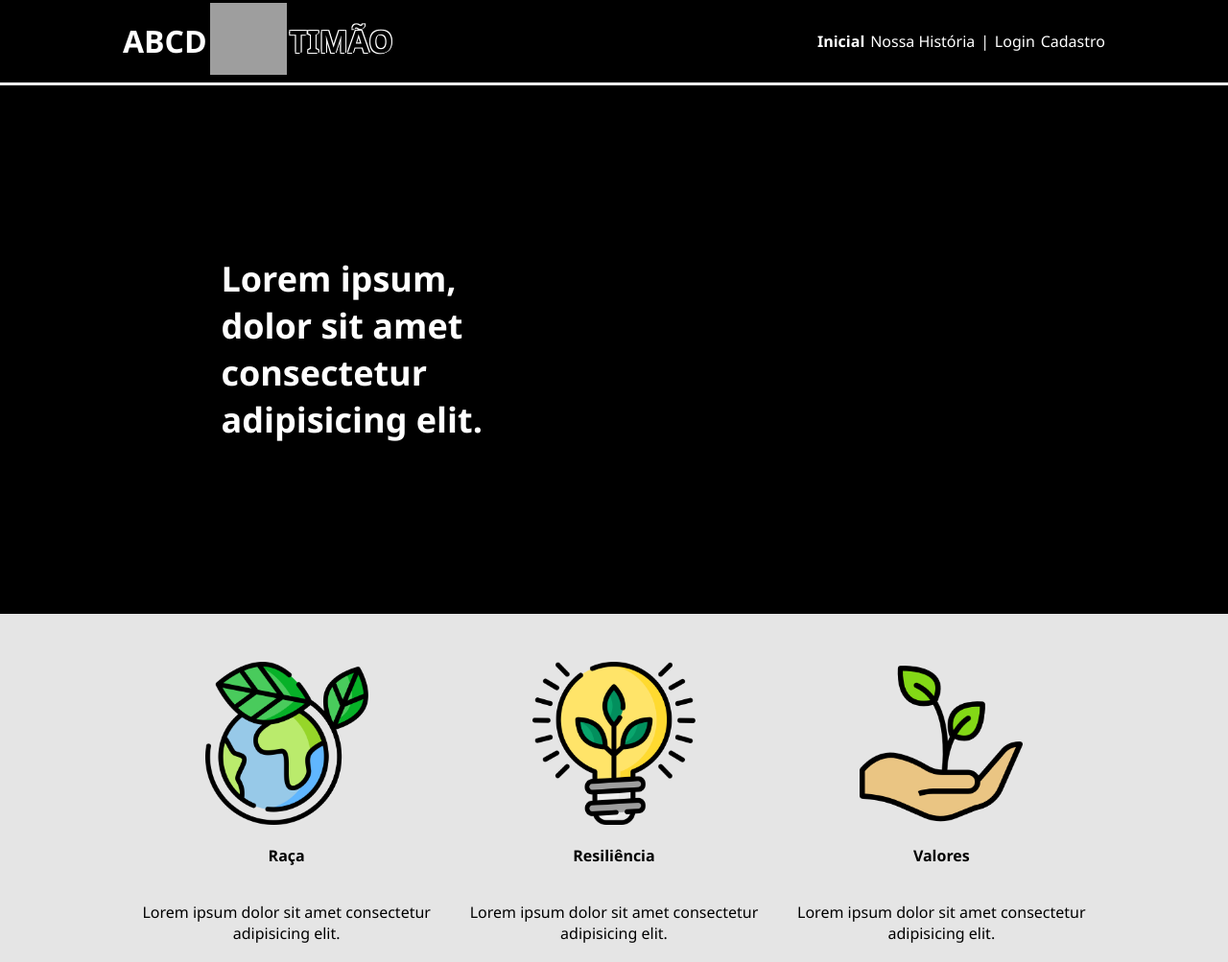
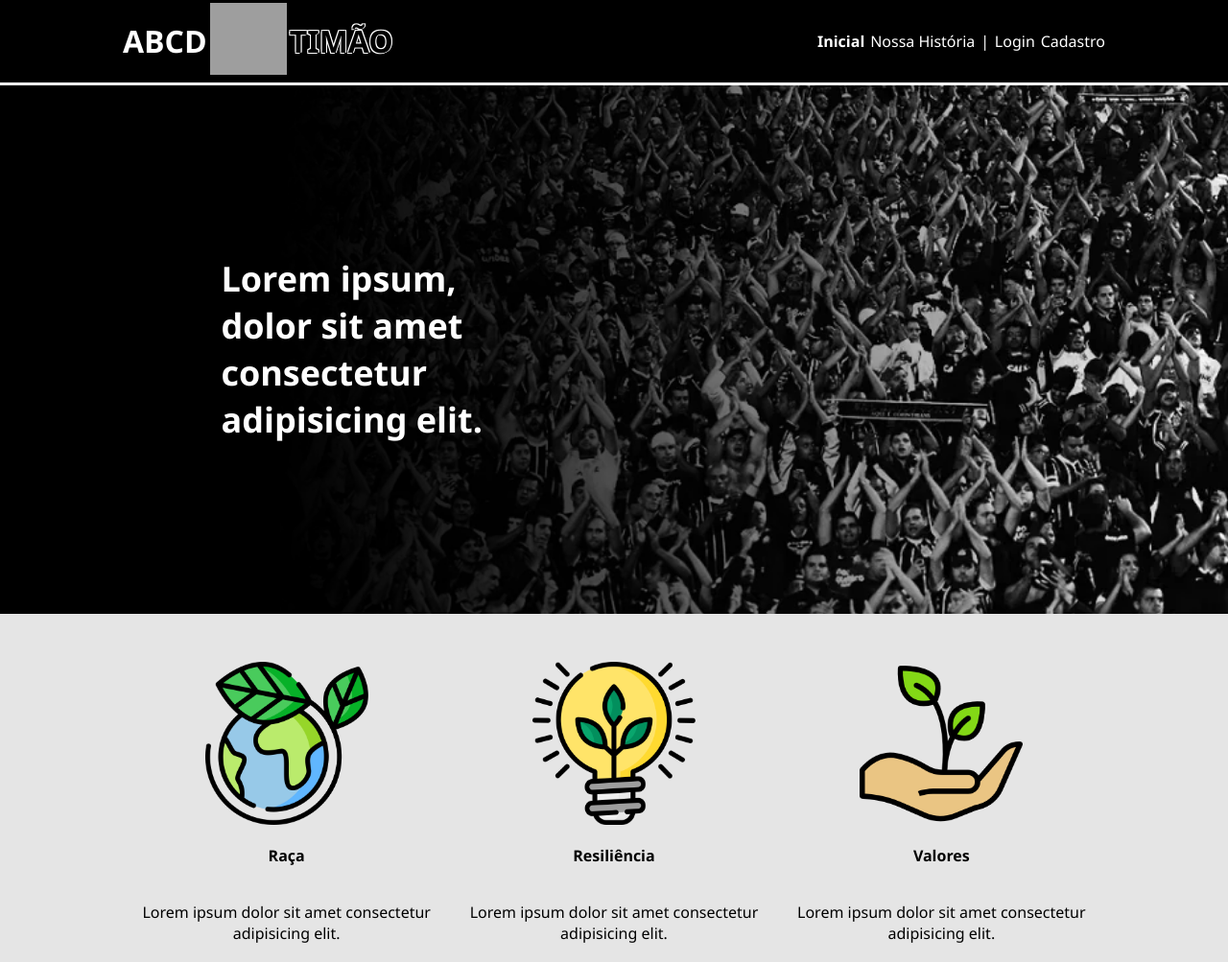
Before and after one commit to RaulFOliveira/projeto-individual, a website: page site/public/index.html in a window 1280 px wide. Shown: the top 1003 px of the page at 96% size. Drawn offline with Linux system fonts and the light colour scheme; grey boxes are pictures that could not be loaded.

Commit message:
Imagem do banner definida

```diff
--- a/site/public/css/style.css
+++ b/site/public/css/style.css
@@ -75,7 +75,7 @@ body {
   height: fit-content;
   padding: 0px 0;
   color: white;
-  background-image: url(Faculdade/projeto-individual/site/public/assets/imgs/torcida-corinthians-20130410-24-original.png);
+  background-image: url(.././assets/imgs/torcida-corinthians-20130410-24-original.png);
   background-size: cover;
   background-attachment: fixed;
 }
```
